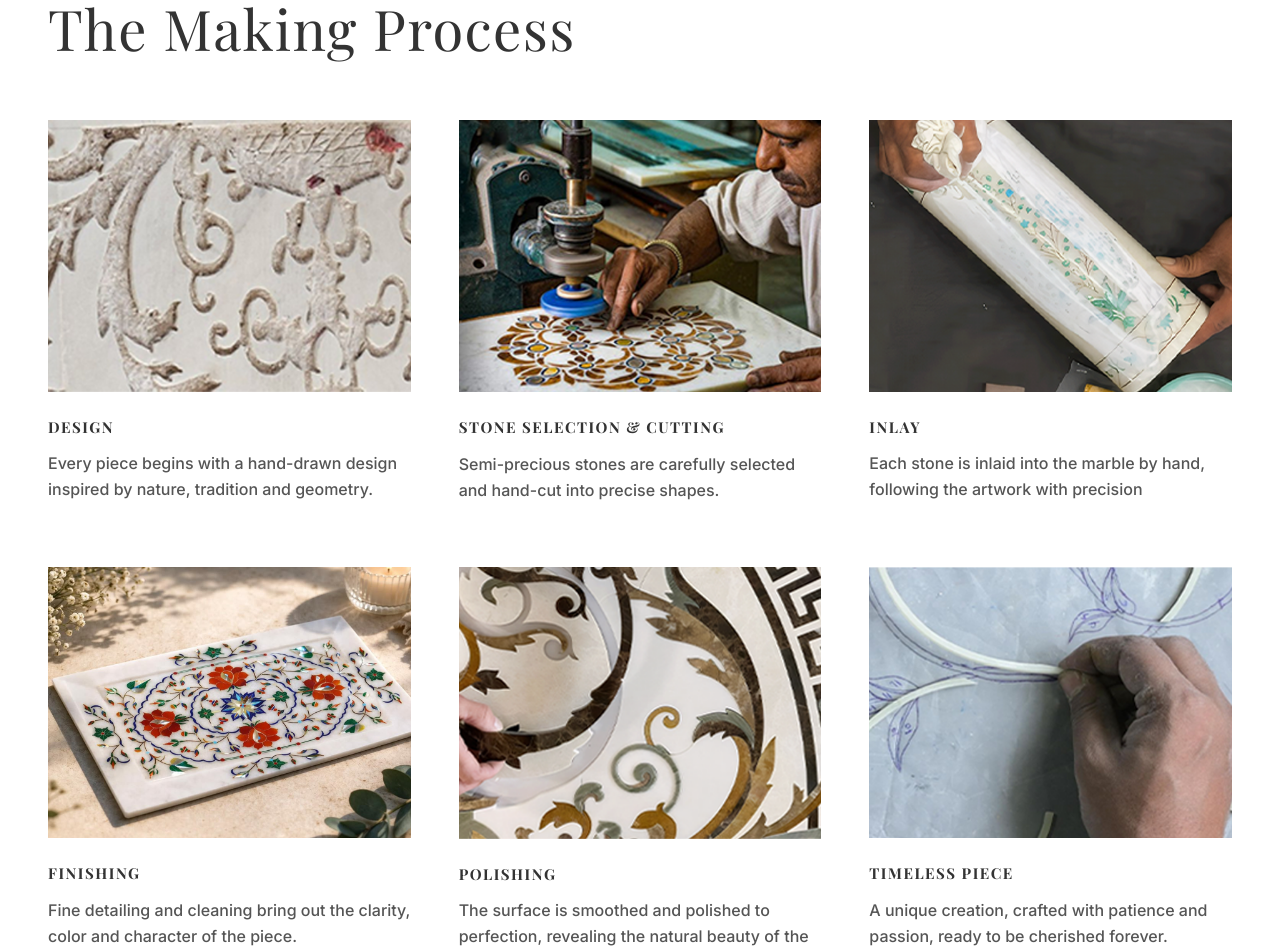
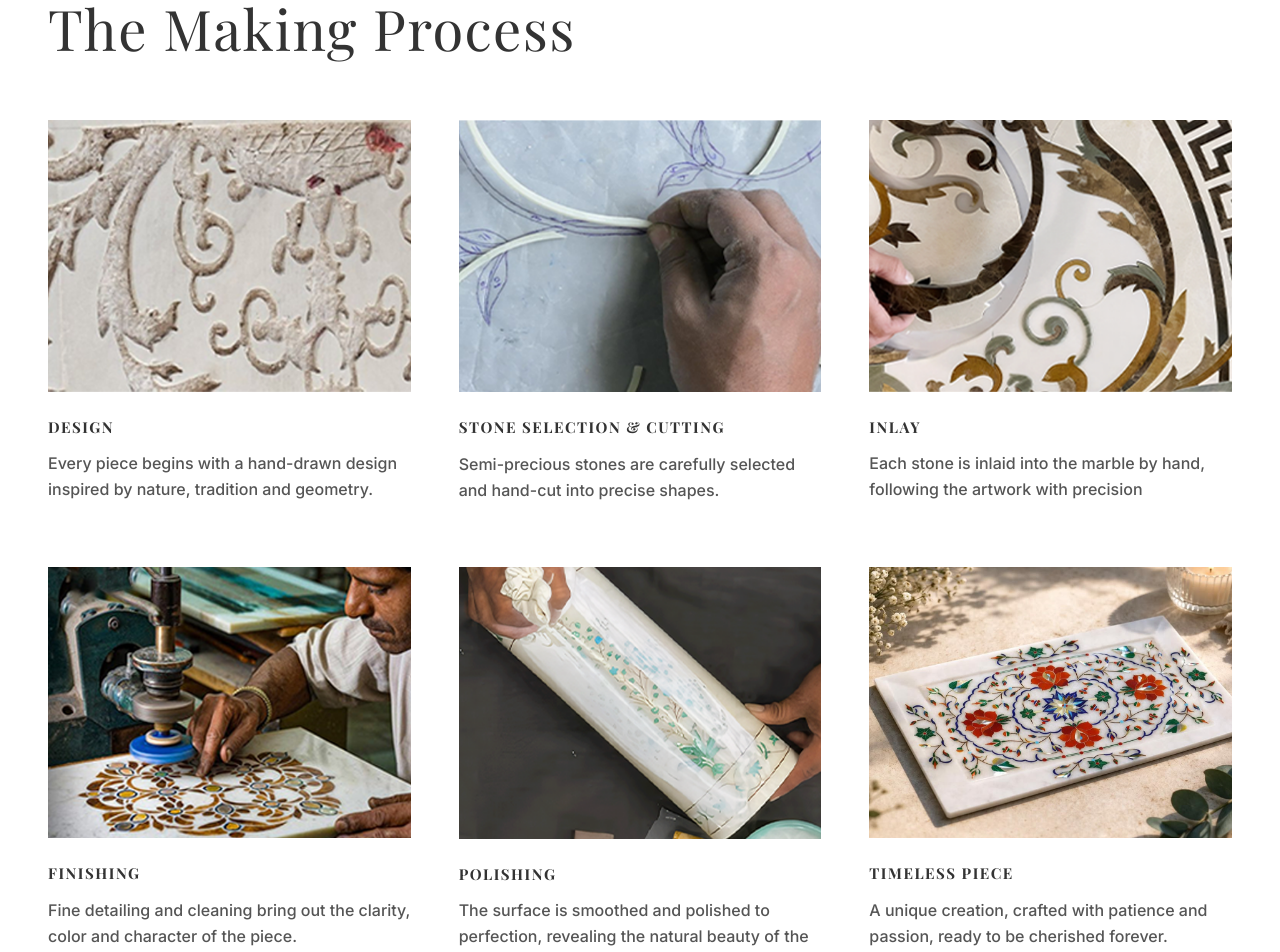
Before and after one commit to adilbishar1000-spec/inlay-website, a React (Vite) app: page /the-craft in a window 1280 px wide. Shown: the part 880-1832 px from the top of the page. Built offline with nearby package versions, Linux system fonts and the light colour scheme; a web font is replaced by a local one.

Commit message:
updated craft page animations

```diff
--- a/src/pages/TheCraft.jsx
+++ b/src/pages/TheCraft.jsx
@@ -147,7 +147,7 @@ export default function TheCraft() {
           {/* Step 2 */}
           <motion.div initial="hidden" whileInView="visible" viewport={{ once: true, margin: "-50px" }} variants={fadeUpVariant}>
             <div className="overflow-hidden mb-6 aspect-[4/2.5] lg:aspect-[4/3]">
-              <img src={artboard5} alt="Stone selection & cutting" className="w-full h-full object-cover transition-transform duration-700 hover:scale-105" />
+              <img src={artboard9} alt="Stone selection & cutting" className="w-full h-full object-cover transition-transform duration-700 hover:scale-105" />
             </div>
             <h3 className="text-[15px] font-bold text-[#333] tracking-[0.1em] mb-3 uppercase">Stone selection & cutting</h3>
             <p className="text-[#555] leading-relaxed font-medium">
@@ -158,7 +158,7 @@ export default function TheCraft() {
           {/* Step 3 */}
           <motion.div initial="hidden" whileInView="visible" viewport={{ once: true, margin: "-50px" }} variants={fadeUpVariant}>
             <div className="overflow-hidden mb-6 aspect-[4/2.5] lg:aspect-[4/3]">
-              <img src={artboard6} alt="Inlay" className="w-full h-full object-cover transition-transform duration-700 hover:scale-105" />
+              <img src={artboard8} alt="Inlay" className="w-full h-full object-cover transition-transform duration-700 hover:scale-105" />
             </div>
             <h3 className="text-[15px] font-bold text-[#333] tracking-[0.1em] mb-3 uppercase">Inlay</h3>
             <p className="text-[#555] leading-relaxed font-medium">
@@ -169,7 +169,7 @@ export default function TheCraft() {
           {/* Step 4 */}
           <motion.div initial="hidden" whileInView="visible" viewport={{ once: true, margin: "-50px" }} variants={fadeUpVariant}>
             <div className="overflow-hidden mb-6 aspect-[4/2.5] lg:aspect-[4/3]">
-              <img src={artboard7} alt="FINISHING" className="w-full h-full object-cover transition-transform duration-700 hover:scale-105" />
+              <img src={artboard5} alt="FINISHING" className="w-full h-full object-cover transition-transform duration-700 hover:scale-105" />
             </div>
             <h3 className="text-[15px] font-bold text-[#333] tracking-[0.1em] mb-3 uppercase">FINISHING</h3>
             <p className="text-[#555] leading-relaxed font-medium">
@@ -180,7 +180,7 @@ export default function TheCraft() {
           {/* Step 5 */}
           <motion.div initial="hidden" whileInView="visible" viewport={{ once: true, margin: "-50px" }} variants={fadeUpVariant}>
             <div className="overflow-hidden mb-6 aspect-[4/2.5] lg:aspect-[4/3]">
-              <img src={artboard8} alt="POLISHING" className="w-full h-full object-cover transition-transform duration-700 hover:scale-105" />
+              <img src={artboard6} alt="POLISHING" className="w-full h-full object-cover transition-transform duration-700 hover:scale-105" />
             </div>
             <h3 className="text-[15px] font-bold text-[#333] tracking-[0.1em] mb-3 uppercase">POLISHING</h3>
             <p className="text-[#555] leading-relaxed font-medium">
@@ -191,7 +191,7 @@ export default function TheCraft() {
           {/* Step 6 */}
           <motion.div initial="hidden" whileInView="visible" viewport={{ once: true, margin: "-50px" }} variants={fadeUpVariant}>
             <div className="overflow-hidden mb-6 aspect-[4/2.5] lg:aspect-[4/3]">
-              <img src={artboard9} alt="TIMELESS PIECE" className="w-full h-full object-cover transition-transform duration-700 hover:scale-105" />
+              <img src={artboard7} alt="TIMELESS PIECE" className="w-full h-full object-cover transition-transform duration-700 hover:scale-105" />
             </div>
             <h3 className="text-[15px] font-bold text-[#333] tracking-[0.1em] mb-3 uppercase">TIMELESS PIECE</h3>
             <p className="text-[#555] leading-relaxed font-medium">
```
